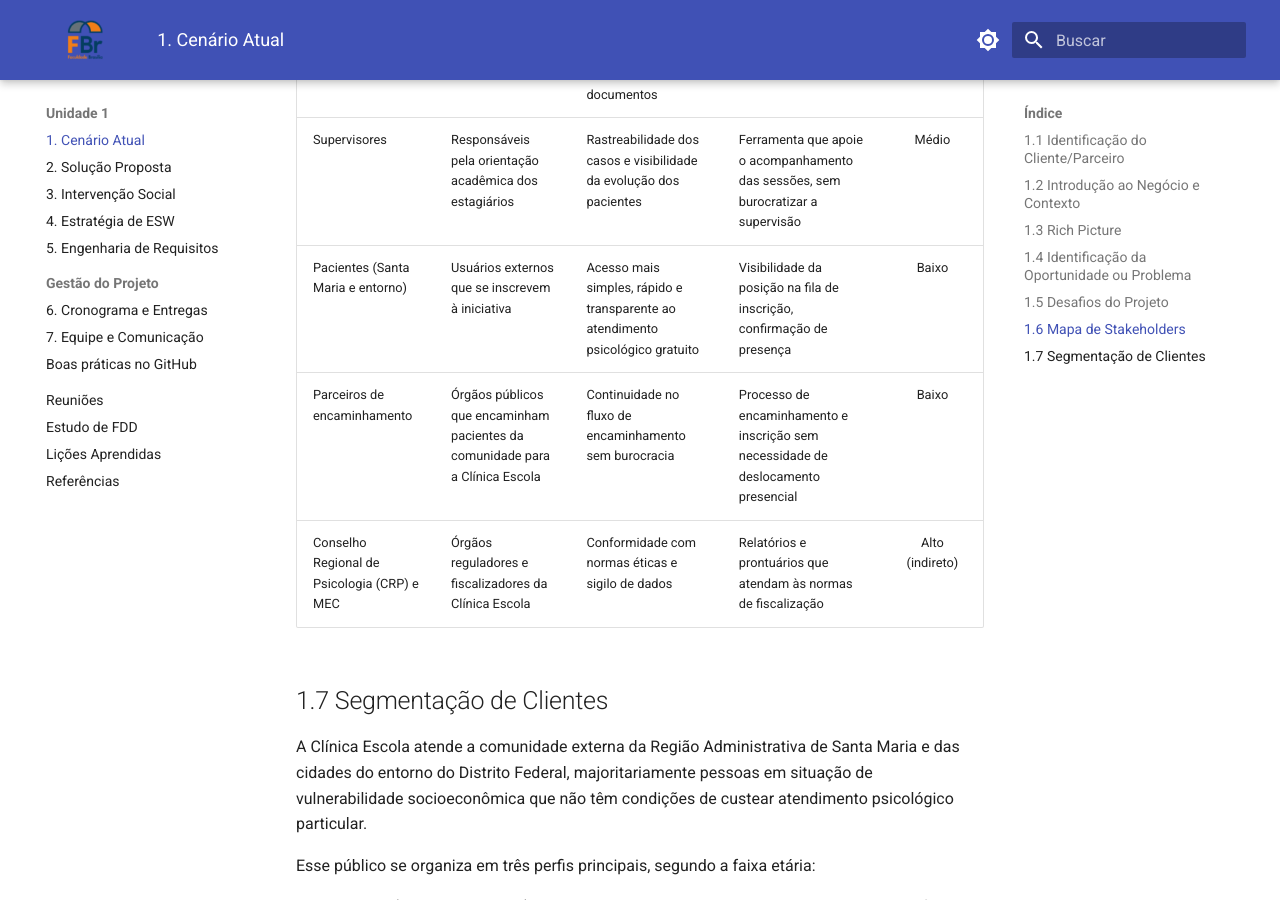
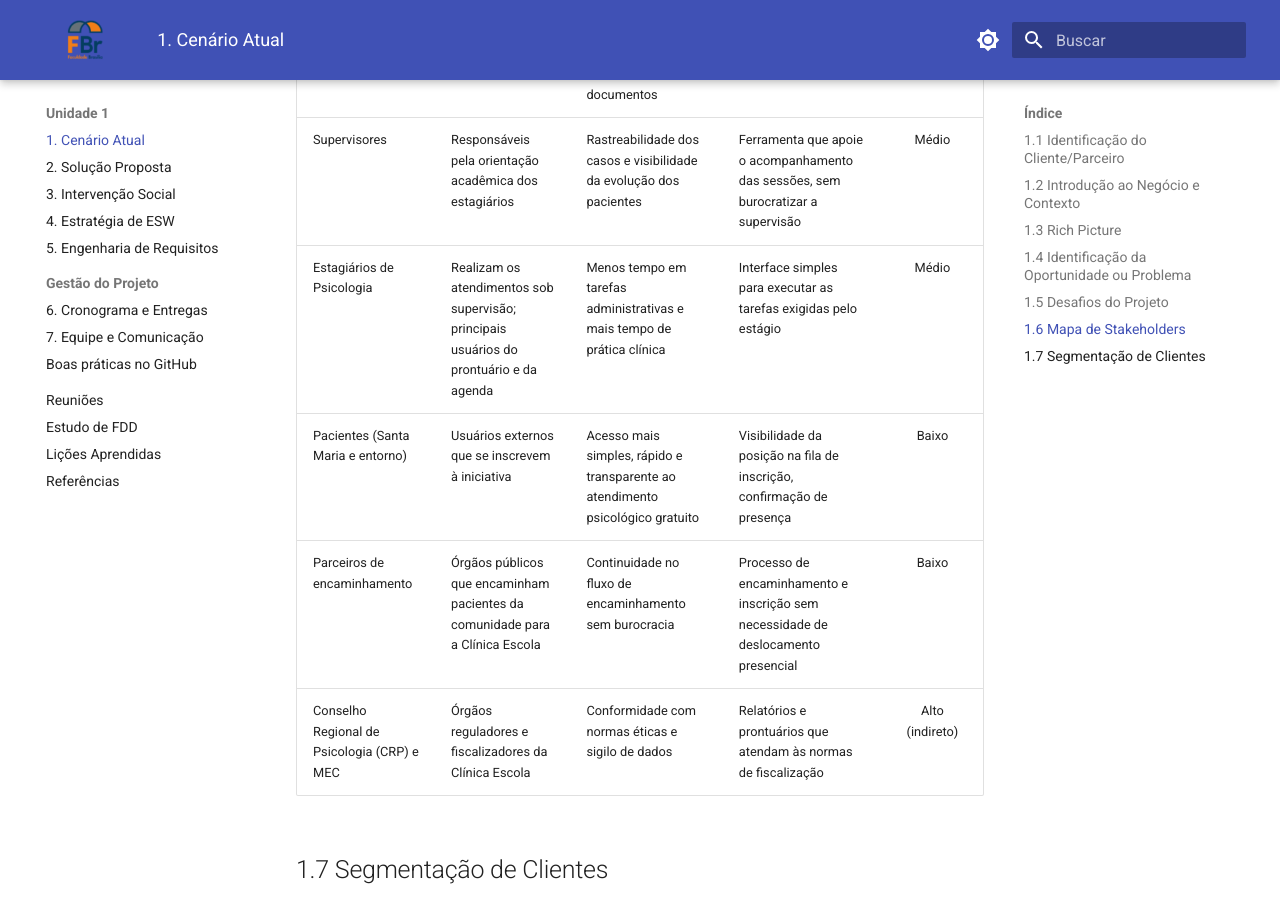
Before and after one commit to mdsreq-fga-unb/REQ-2026.2-T02-ClinicaEscolaFBr, an MkDocs documentation site: the page built from docs/unidade-1/cenario-atual.md, in a window 1280 px wide and 900 px high, scrolled down 5295 px. Built offline with MkDocs 1.6.1 and Material for MkDocs 9.7.7, drawn with Linux system fonts in a browser that asks for light colours.

Commit message:
docs: inclui estagiários nos stakeholders

```diff
--- a/docs/unidade-1/cenario-atual.md
+++ b/docs/unidade-1/cenario-atual.md
@@ -89,6 +89,7 @@ Os principais desafios identificados junto ao cliente envolvem aspectos técnico
 | Thiago Cardoso Viana                        | Diretor Financeiro e de Tecnologia, responsável pela viabilidade financeira e tecnológica                              | Solução de baixo custo, sem dependência de licenciamento por usuário                                     | Aderência da solução à infraestrutura de TI já existente na instituição                                         |       Alto       |
 | Karla Gardene Baima                         | Secretária acadêmica, executa hoje boa parte do processo manual da clínica                                             | Redução no trabalho operacional de agendamento, confirmação e emissão de documentos                      | Sistema simples de usar no dia a dia                                                                            |      Médio       |
 | Supervisores                                | Responsáveis pela orientação acadêmica dos estagiários                                                                 | Rastreabilidade dos casos e visibilidade da evolução dos pacientes                                       | Ferramenta que apoie o acompanhamento das sessões, sem burocratizar a supervisão                                |      Médio       |
+| Estagiários de Psicologia                   | Realizam os atendimentos sob supervisão; principais usuários do prontuário e da agenda                                 | Menos tempo em tarefas administrativas e mais tempo de prática clínica                                   | Interface simples para executar as tarefas exigidas pelo estágio                                                |      Médio       |
 | Pacientes (Santa Maria e entorno)           | Usuários externos que se inscrevem à iniciativa                                                                        | Acesso mais simples, rápido e transparente ao atendimento psicológico gratuito                           | Visibilidade da posição na fila de inscrição, confirmação de presença                                           |      Baixo       |
 | Parceiros de encaminhamento                 | Órgãos públicos que encaminham pacientes da comunidade para a Clínica Escola                                           | Continuidade no fluxo de encaminhamento sem burocracia                                                   | Processo de encaminhamento e inscrição sem necessidade de deslocamento presencial                               |      Baixo       |
 | Conselho Regional de Psicologia (CRP) e MEC | Órgãos reguladores e fiscalizadores da Clínica Escola                                                                  | Conformidade com normas éticas e sigilo de dados                                                         | Relatórios e prontuários que atendam às normas de fiscalização                                                  | Alto (indireto)  |
```
